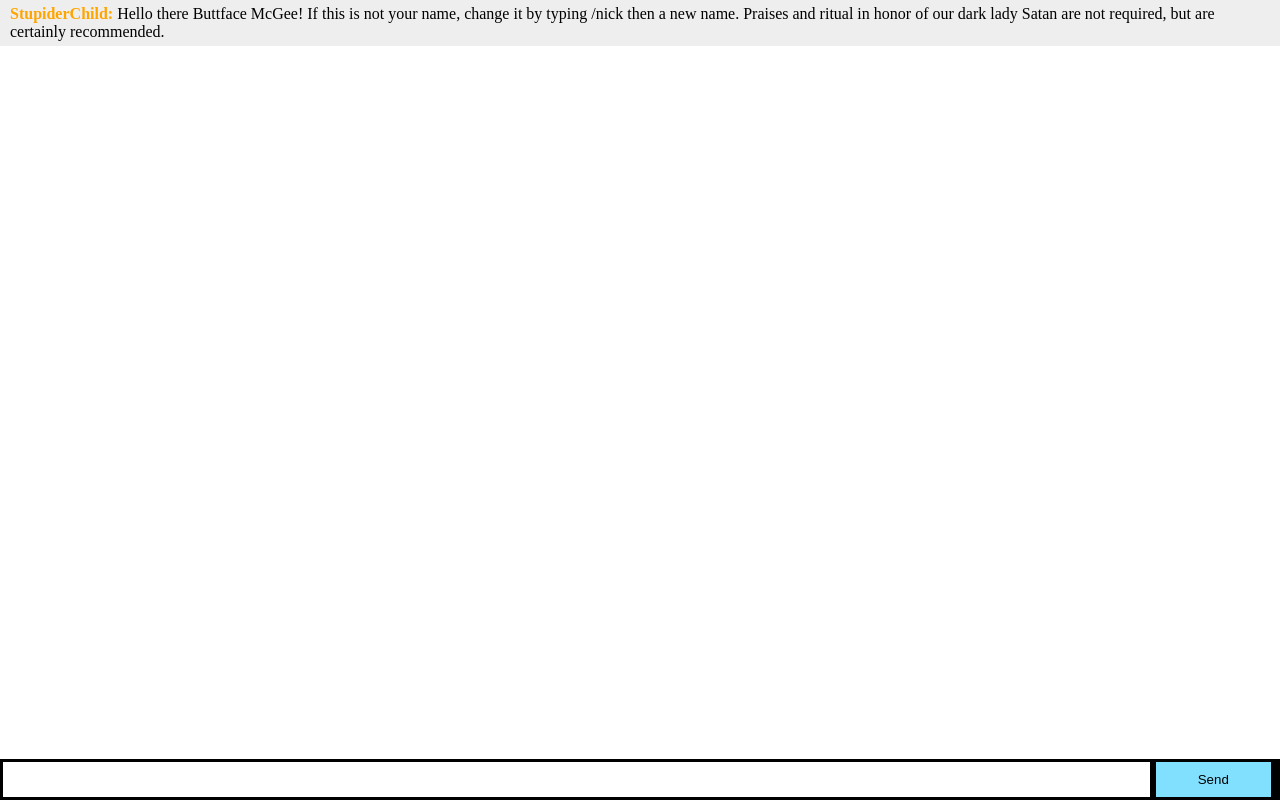
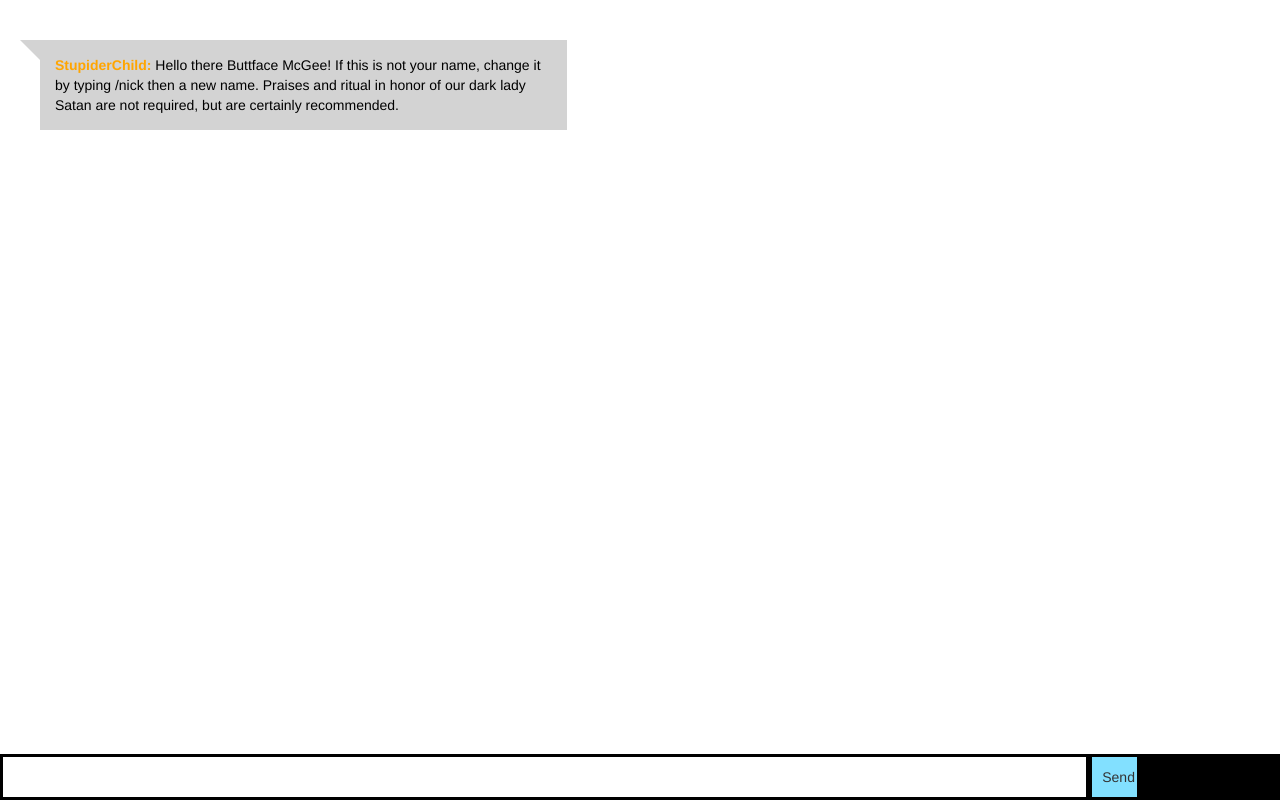
Before and after one commit to FakeRobotGamer2/HOCG, a website: page index.html in a window 1280 px wide. Drawn offline with nearby package versions, Linux system fonts and the light colour scheme; no server answers.

Commit message:
updated styles, changed from UL to div

```diff
--- a/index.html
+++ b/index.html
@@ -3,35 +3,71 @@
   <head>
     <title>homosexual only chat zone</title>
     <style>
+		.chat{min-height:50px}
       * { margin: 0; padding: 0; box-sizing: border-box; }
       body { font: 16px Times New Roman, Times; }
       form { background: #000; padding: 3px; position: fixed; bottom: 0; width: 100%; }
-      form input { border: 0; padding: 10px; width: 90%; margin-right: .5%; }
-      form button { width: 9%; background: rgb(130, 224, 255); border: none; padding: 10px; }
+      form input { border: 0; padding: 10px; width: 85%; margin-right: .5%; }
+      form button { width: 45px; background: rgb(130, 224, 255); border: none; padding: 10px; }
       #messages { list-style-type: none; margin: 0; padding: 0; }
       #messages li { padding: 5px 10px; }
       #messages li:nth-child(odd) { background: #eee; }
 	  #messages li.sysmsg { font-style: italic; color: grey; }
 	  #messages .nick { color: red; font-weight: bold; }
-	  #messages .localnick { color: blue; font-weight: bold; }
+	  #messages .localnick { color: blue; font-weight: bold;}
 	  #messages .chattext { color: black; }
 	  #messages .stupidchild { color: orange; font-weight: bold; }
-	  #messagecontainer { padding-bottom: 3em; }
+	  #messagecontainer { padding-bottom: 3em;padding-left:0 }
+		.talk-bubble {
+	margin: 40px;
+  position: relative;
+	height: auto;
+			background-color:lightgrey;
+	padding:15px
+}
+		/* Right triangle placed top left flush. */
+.tri-right.border.left-top:before {
+	content: ' ';
+	position: absolute;
+	width: 0;
+	height: 0;
+  left: -40px;
+	right: auto;
+  top: -8px;
+	bottom: auto;
+	border: 32px solid;
+	border-color: #666 transparent transparent transparent;
+}
+.tri-right.left-top:after{
+	content: ' ';
+	position: absolute;
+	width: 0;
+	height: 0;
+  left: -20px;
+	right: auto;
+  top: 0px;
+	bottom: auto;
+	border: 22px solid;
+	border-color: lightgrey transparent transparent transparent;
+}
     </style>
+	     <meta name="viewport" content="width=device-width,initial-scale=1.0">
+	  <link rel="stylesheet" type="text/css" href="https://maxcdn.bootstrapcdn.com/bootstrap/3.3.6/css/bootstrap.min.css">
   </head>
   <body>
 	<audio id="welcome" src="welcome.wav" preload="auto"></audio>
 	<audio id="im" src="im.wav" preload="auto"></audio>
 	<audio id="gotmail" src="gotmail.wav" preload="auto"></audio>
 	<audio id="buddyin" src="buddyin.wav" preload="auto"></audio>
-    <div id='messagecontainer'>
-		<ul id="messages"></ul>
+    <div id='messagecontainer' class=" col-lg-12 col-xs-12">
+		<div id="messages" class="col-xs-12"></div>
 	</div>
     <form action="">
       <input id="m" autocomplete="off" /><button>Send</button>
     </form>
 	<script src="/socket.io/socket.io.js"></script>
 	<script src="jquery-1.11.1.js"></script>
+	<script src="https://maxcdn.bootstrapcdn.com/bootstrap/3.3.6/js/bootstrap.min.js"></script>
 	<script src="jquery.linky.js"></script>
 	<script src="js.cookie.js"></script>
 	<script>
@@ -48,9 +84,11 @@
 
 	  function chatemitter(msg, msgtype) {
 		if(msg.indexOf(':') > -1) {
+
+
 			var parsedchat = msg.split(':');
 			var chattext = parsedchat.slice(1).join(':');
-			var chatli = $("<li class='chat'>")
+			var chatli = $("<div class='chat talk-bubble col-lg-5 col md-6 col-sm-8 col-xs-11 tri-right left-top'>")
 			if(msgtype == "remote") {
 				play_multi_sound('im');
 				chatli = chatli.append($("<span class='nick'>").text(parsedchat[0] + ":"));
@@ -63,17 +101,18 @@
 			}
 			chatli = chatli.append($("<span class='chattext'>").text(chattext).linky());
 			$('#messages').append(chatli);
+			chatli.append('</div>')
 		}
 		else {
 
 			if(msgtype == "local" && msg.indexOf("Oh joy,") > -1) {
 			}
 			else if(msgtype == "local" && msg.indexOf("Unfortunately for everyone,") > -1) {
-				$('#messages').append($('<li class="sysmsg">').text("You are now " + usernick + " much to the rest of the chatroom's disappointment."));
+				$('#messages').append($('<div class="sysmsg">').text("You are now " + usernick + " much to the rest of the chatroom's disappointment."));
 			}
 			else {
 				document.getElementById('buddyin').play();
-				$('#messages').append($('<li class="sysmsg">').text(msg));
+				$('#messages').append($('<div class="sysmsg">').text(msg));
 			}
 		}
 		window.scrollTo(0, document.body.scrollHeight);
```
